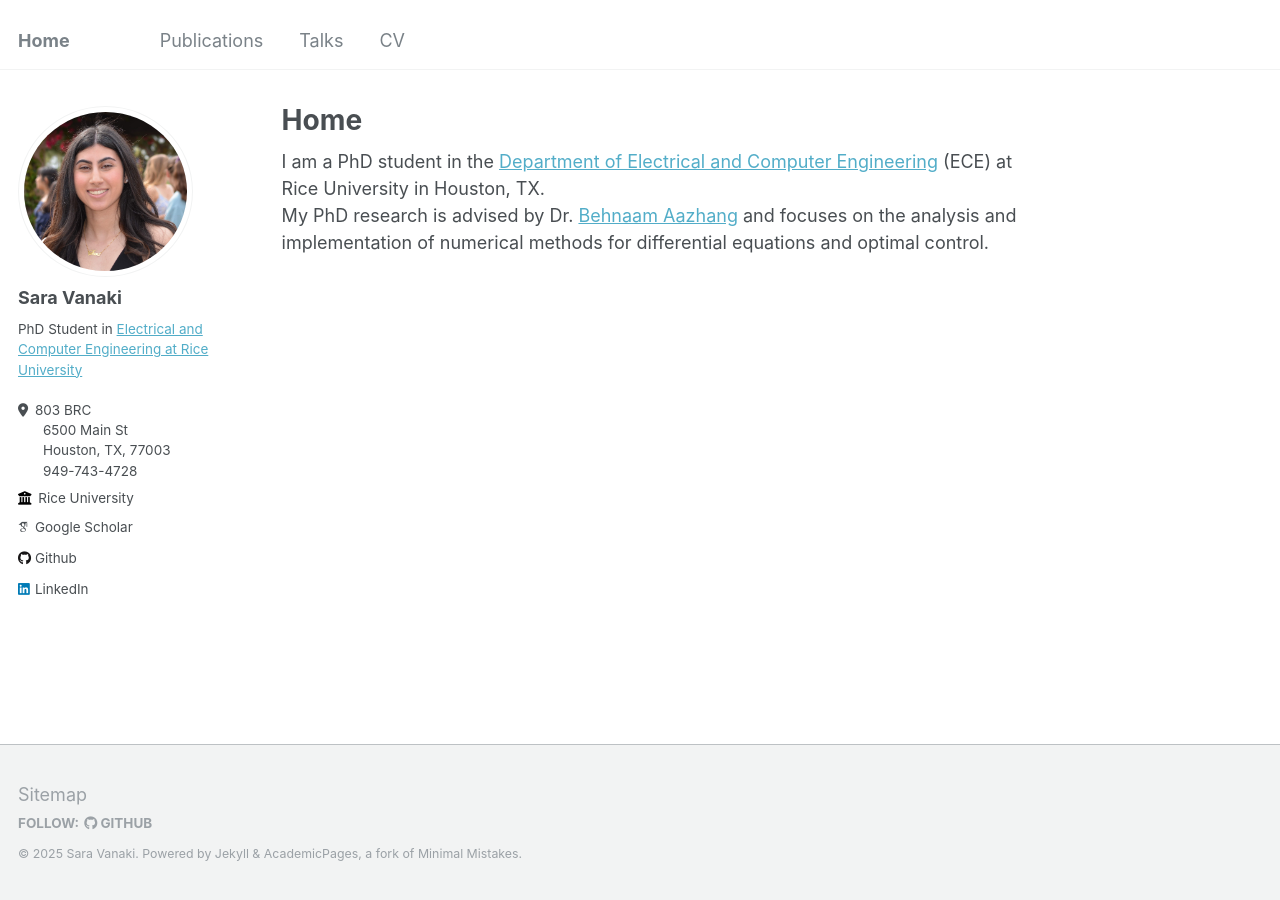
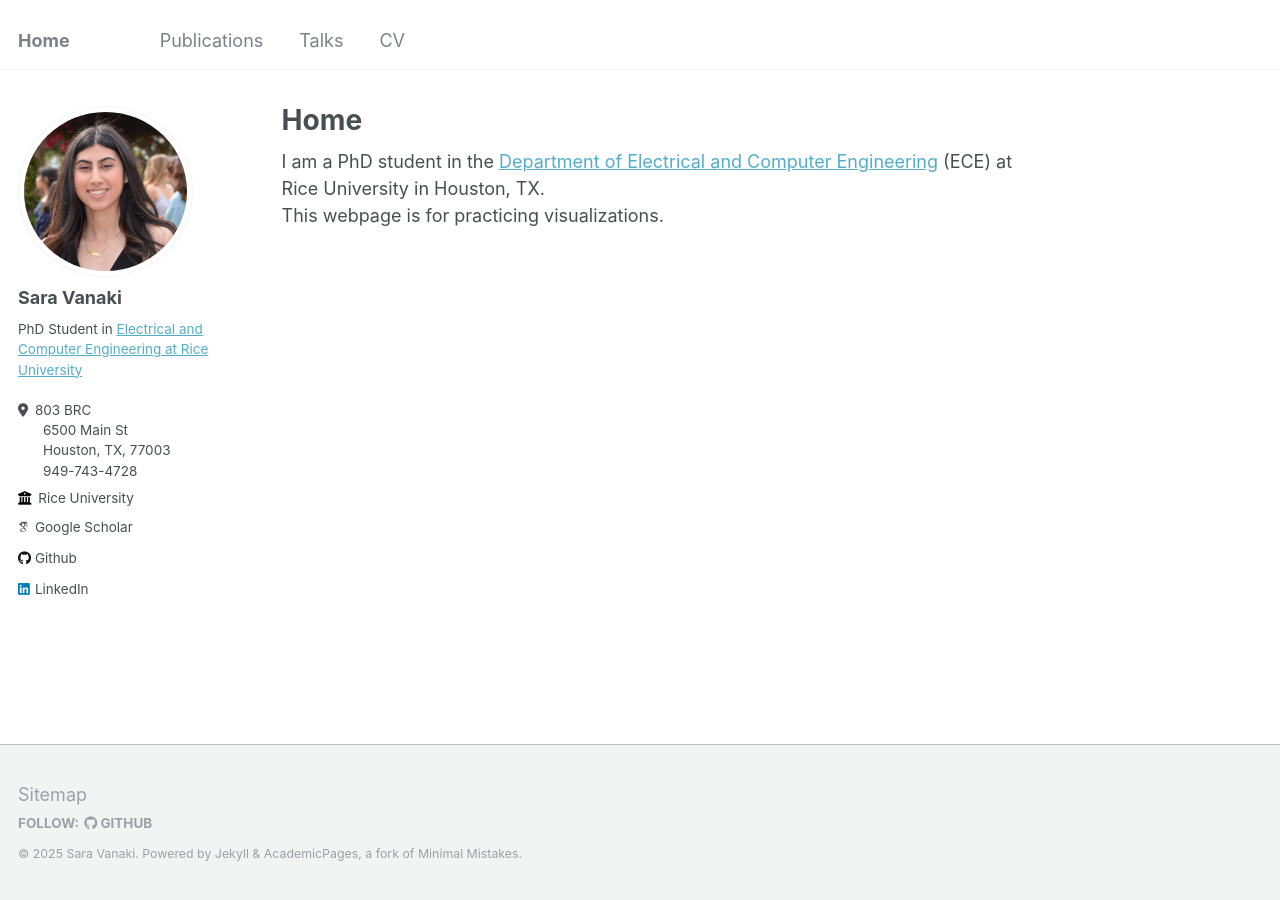
Before and after one commit to svanaki1/Visualizations, a Jekyll site: the page built from _pages/about.md, in a window 1280 px wide. Built offline with Jekyll 4.4.1, drawn with Linux system fonts in a browser that asks for light colours; some web fonts are replaced.

Commit message:
Update about.md

```diff
--- a/_pages/about.md
+++ b/_pages/about.md
@@ -8,4 +8,4 @@ redirect_from:
 ---
 
 I am a PhD student in the [Department of Electrical and Computer Engineering](https://eceweb.rice.edu) (ECE) at Rice University in Houston, TX.
-My PhD research is advised by Dr. [Behnaam Aazhang](https://aaz.rice.edu/) and focuses on the analysis and implementation of numerical methods for differential equations and optimal control.
+This webpage is for practicing visualizations.
```
